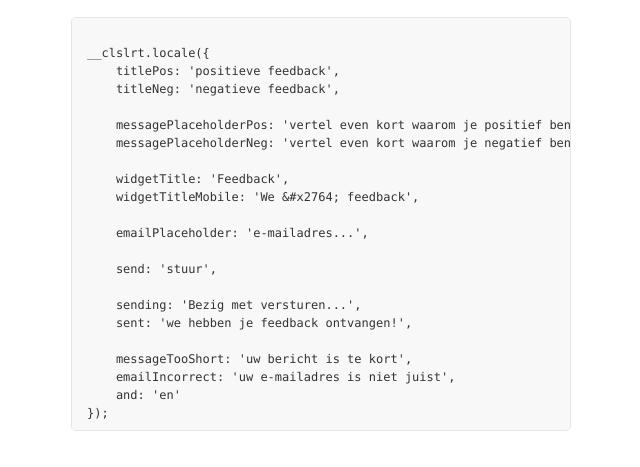
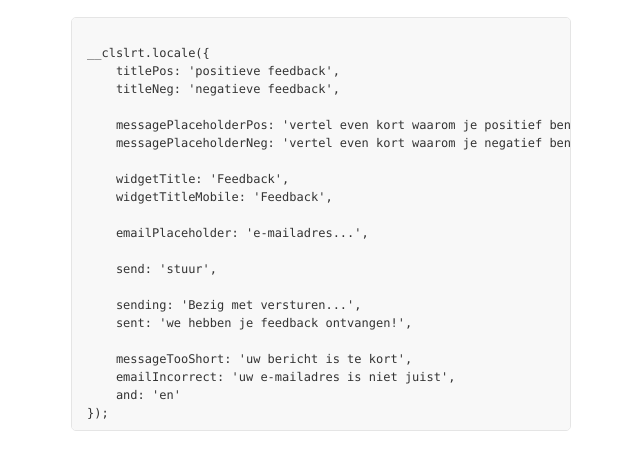
Before and after one commit to closealert/closealert.github.io, a plain HTML site: page web/index.html in a window 1280 px wide. Shown: the part 1199-1666 px from the top of the page, 499-1139 px from the left. Drawn offline with nearby package versions, Linux system fonts and the light colour scheme.

Commit message:
Fixed default

```diff
--- a/web/index.html
+++ b/web/index.html
@@ -113,7 +113,7 @@ __clslrt.locale({
     messagePlaceholderNeg: 'vertel even kort waarom je negatief bent over deze pagina',
 
     widgetTitle: 'Feedback',
-    widgetTitleMobile: 'We &amp;#x2764; feedback',
+    widgetTitleMobile: 'Feedback',
 
     emailPlaceholder: 'e-mailadres...',
 
```
